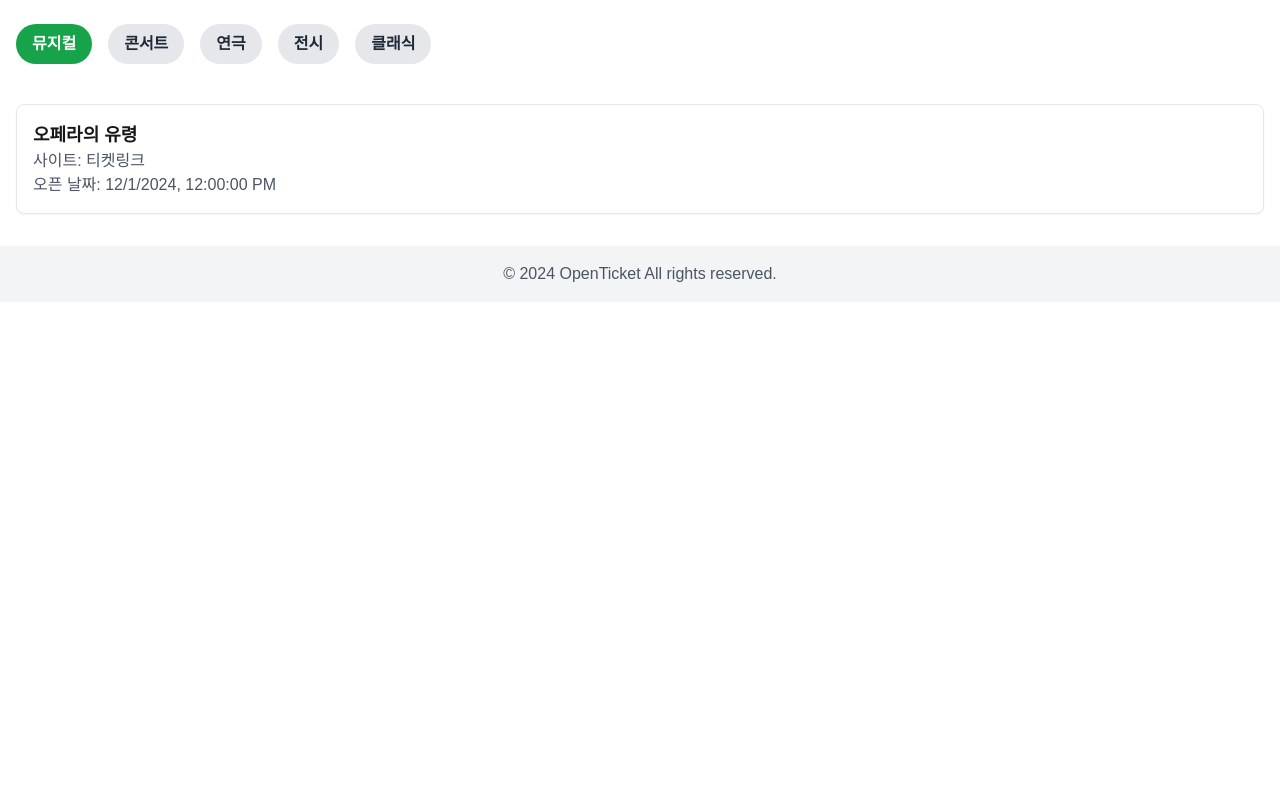
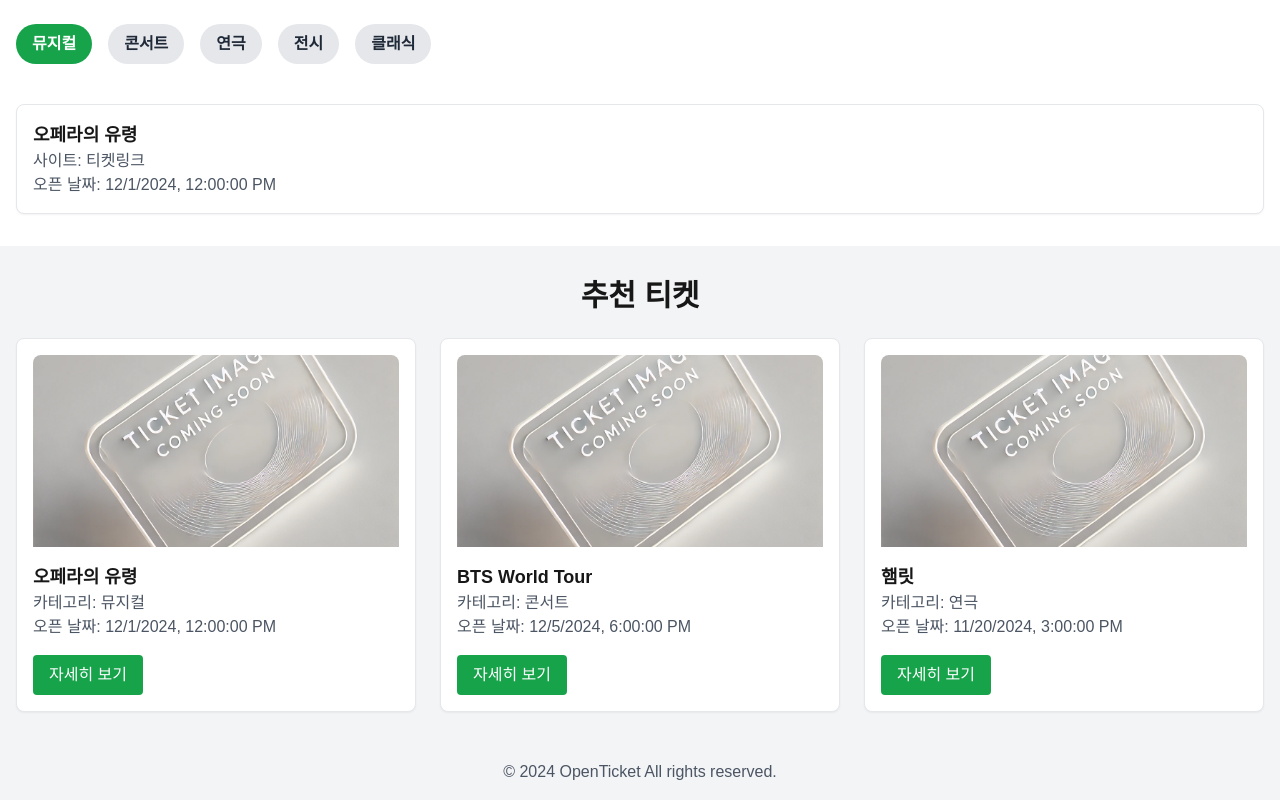
Before and after one commit to habaekk/OpenTicket, a Next.js app: page / in a window 1280 px wide. Shown: the part 642-1442 px from the top of the page. Before the commit the page ends 944 px from the top, so only its background shows below. Built offline with nearby package versions, Linux system fonts and the light colour scheme.

Commit message:
add recommended ticket section

```diff
--- a/app/page.tsx
+++ b/app/page.tsx
@@ -5,6 +5,7 @@ import { fetchSchedules } from "../services/scheduleService";
 import ScheduleCard from "../components/ScheduleCard";
 import HeroSection from "../components/HeroSection";
 import CategoryFilter from "../components/CategoryFilter";
+import RecommendedTickets from "../components/RecommendedTickets";
 
 const Home = () => {
   const [schedules, setSchedules] = useState([]);
@@ -43,6 +44,7 @@ const Home = () => {
 
   return (
     <div>
+
     <HeroSection ></HeroSection>
 
     {/* Main Content */}
@@ -56,8 +58,14 @@ const Home = () => {
         ))}
       </div>
     </div>
+
     <CategoryFilter schedules={schedules} />
+
+    <RecommendedTickets tickets={schedules} />
+
     </div>
+
+
   );
 };
 
--- a/components/HeroSection.js
+++ b/components/HeroSection.js
@@ -17,7 +17,7 @@ export default function HeroSection({
           <p className="text-lg mb-6">{description}</p>
           <a
             href={buttonLink}
-            className="bg-orange-600 text-white py-2 px-4 rounded-lg font-bold hover:bg-orange-400"
+            className="bg-orange-600 text-white py-2 px-4 rounded-lg font-bold hover:bg-orange-500"
           >
             {buttonText}
           </a>
--- /dev/null
+++ b/components/RecommendedTickets.js
@@ -0,0 +1,40 @@
+import React from "react";
+
+export default function RecommendedTickets({ tickets }) {
+  return (
+    <div className="py-8 px-4 bg-gray-100">
+      {/* 섹션 제목 */}
+      <h2 className="text-3xl font-bold mb-6 text-center">추천 티켓</h2>
+
+      {/* 티켓 리스트 */}
+      <div className="grid gap-6 md:grid-cols-2 lg:grid-cols-3">
+        {tickets.map((ticket) => (
+          <div
+            key={ticket._id}
+            className="p-4 border rounded-lg shadow-sm bg-white hover:shadow-md transition"
+          >
+            {/* 티켓 이미지 */}
+            <img
+              src={ticket.image || "/default-ticket.jpg"} // 기본 이미지 경로 설정
+              alt={ticket.eventName}
+              className="w-full h-48 object-cover rounded-t-lg"
+            />
+
+            {/* 티켓 정보 */}
+            <div className="mt-4">
+              <h3 className="text-lg font-semibold">{ticket.eventName}</h3>
+              <p className="text-gray-600">카테고리: {ticket.categoryName}</p>
+              <p className="text-gray-600">오픈 날짜: {new Date(ticket.openDate).toLocaleString()}</p>
+              <a
+                href={ticket.link || "#"}
+                className="inline-block mt-4 bg-green-600 text-white py-2 px-4 rounded hover:bg-green-500 transition"
+              >
+                자세히 보기
+              </a>
+            </div>
+          </div>
+        ))}
+      </div>
+    </div>
+  );
+}
```
Also changed, not shown: public/default-ticket.jpg (added).
